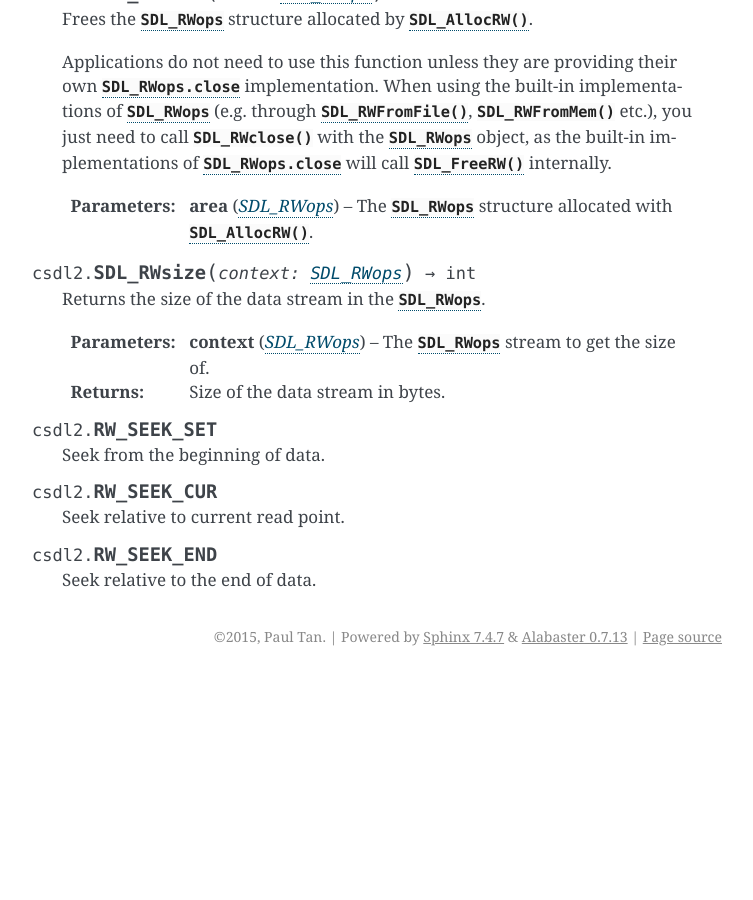
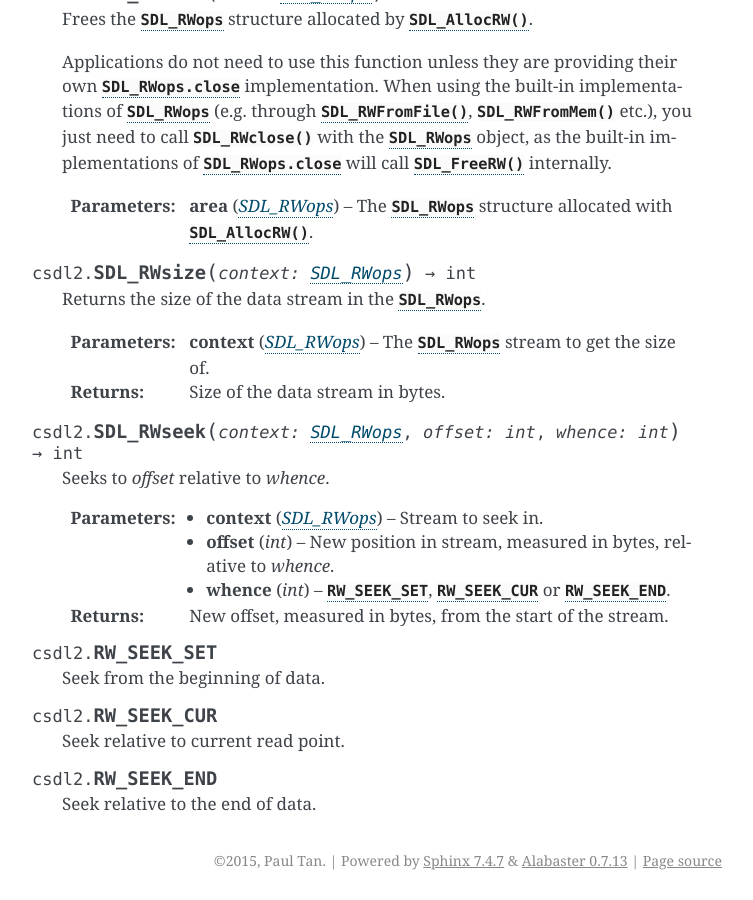
Before and after one commit to pyokagan/pycsdl2, a Sphinx documentation site: the page built from docs/api/rwops.rst, in a window 1280 px wide and 900 px high, scrolled down 2707 px. Shown: the whole window, without its empty margins (388-1141 px from the left). Built offline with Sphinx 7.4.7, drawn with Linux system fonts in a browser that asks for light colours; before the commit the page ends 3383 px from its top, so only the background shows below that.

Commit message:
rwops: implement PyCSDL2_RWseek(), replacing PyCSDL2_RWSeekFuncCall()
The function signatures of PyCSDL2_RWseek() and
PyCSDL2_RWSeekFunc.__call__() are exactly the same -- the only
difference is that the former gets the callback pointer from the
provided SDL_RWops, while the latter gets the callback pointer from its
own instance data.

As such, we rename PyCSDL2_RWSeekFuncCall() to PyCSDL2_RWseek(), and
then tweak the function body so we support the above two APIs.

```diff
--- a/docs/api/rwops.rst
+++ b/docs/api/rwops.rst
@@ -153,6 +153,17 @@ of data streams.
    :param SDL_RWops context: The :class:`SDL_RWops` stream to get the size of.
    :returns: Size of the data stream in bytes.
 
+.. function:: SDL_RWseek(context: SDL_RWops, offset: int, whence: int) -> int
+
+   Seeks to `offset` relative to `whence`.
+
+   :param SDL_RWops context: Stream to seek in.
+   :param int offset: New position in stream, measured in bytes, relative to
+                      `whence`.
+   :param int whence: :const:`RW_SEEK_SET`, :const:`RW_SEEK_CUR` or
+                      :const:`RW_SEEK_END`.
+   :returns: New offset, measured in bytes, from the start of the stream.
+
 .. data:: RW_SEEK_SET
 
    Seek from the beginning of data.
```
Also changed, not shown: 3 other files.
